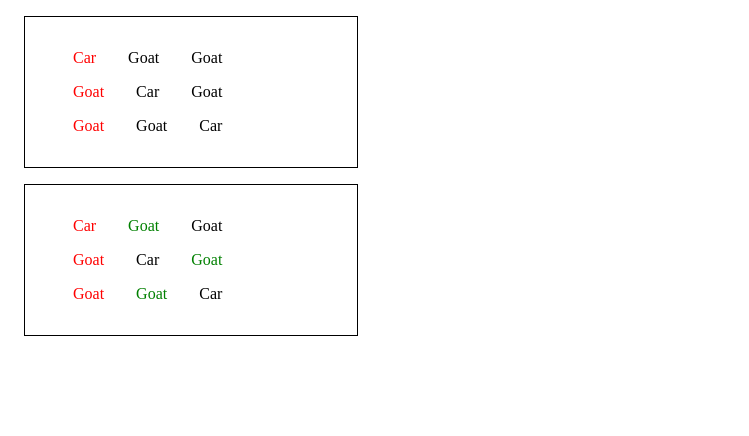
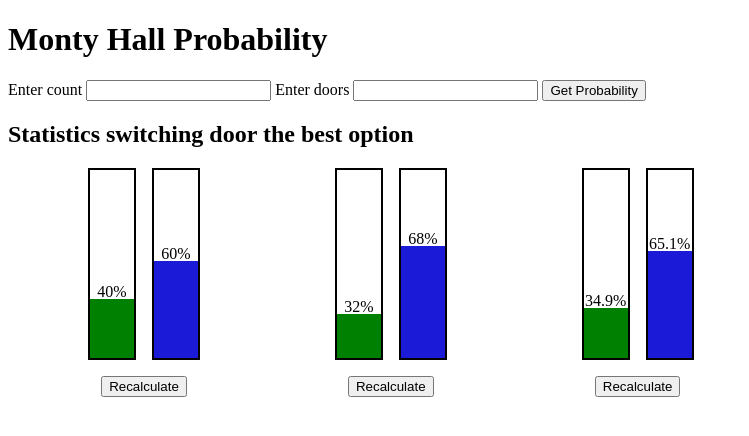
Before and after one commit to nataliarusu/monty-hall, a plain HTML site: page index.html in a window 1280 px wide. Shown: the whole page, without its empty margins (0-749 px from the left). Drawn offline with Linux system fonts and the light colour scheme.

Commit message:
display statistics result

```diff
--- a/index.html
+++ b/index.html
@@ -1,24 +1,29 @@
 <!DOCTYPE html>
 <html lang="en">
-<head>
-    <meta charset="UTF-8">
-    <meta http-equiv="X-UA-Compatible" content="IE=edge">
-    <meta name="viewport" content="width=device-width, initial-scale=1.0">
-    <link rel="stylesheet" href="./style.css">
+  <head>
+    <meta charset="UTF-8" />
+    <meta http-equiv="X-UA-Compatible" content="IE=edge" />
+    <meta name="viewport" content="width=device-width, initial-scale=1.0" />
+    <link rel="stylesheet" href="./style.css" />
+    <script src="./src/createStatisticsItem.js" defer></script>
     <script src="./index.js" defer></script>
     <title>Monty Hall</title>
-</head>
-<body>
-    <div class="probabilities-general">
-        <div ><span class="stick">Car</span><span>Goat</span><span>Goat</span></div>
-        <div><span class="stick">Goat</span><span>Car</span><span>Goat</span></div>
-        <div><span class="stick">Goat</span><span>Goat</span><span>Car</span></div>
+  </head>
+  <body>
+    <h1>Monty Hall Probability</h1>
+    <div>
+      <form>
+        <label for="count">Enter count</label>
+        <input type="text" name="count" id="count" />
+        <label for="doors">Enter doors</label>
+        <input type="text" name="doors" id="doors" />
+        <button type="submit">Get Probability</button>
+      </form>
     </div>
-    <div class="probabilities-stick">
-        <div ><span class="stick">Car</span><span class="opened">Goat</span><span>Goat</span></div>
-        <div><span class="stick">Goat</span><span>Car</span><span class="opened">Goat</span></div>
-        <div><span class="stick">Goat</span><span class="opened">Goat</span><span>Car</span></div>
+    <div class="statistics">
+      <h2>Statistics switching door the best option</h2>
+      <ul class="statistics-items">
+      </ul>
     </div>
-
-</body>
+  </body>
 </html>
--- a/index.js
+++ b/index.js
@@ -1,13 +1,21 @@
-const result = {
-  sticked: 0,
-  switched: 0,
-};
+const statisticsListEl = document.querySelector('.statistics-items');
+
+const statistics=[];
+let itemsGenerated = 0;
 
 const getRandom = (max) => {
   return Math.floor(Math.random() * max + 1);
 };
 
 const getStatistics = (count, doors) => {
+  const result = {
+    iterations: count,
+    doors: doors,
+    sticked: 0,
+    switched: 0,
+    id: new Date().getTime().toString()+itemsGenerated
+  };
+  itemsGenerated++;
   while (count > 0) {
     const carDoor = getRandom(doors); //2
     const userDoor = getRandom(doors);
@@ -18,9 +26,16 @@ const getStatistics = (count, doors) => {
     }
     count--;
   }
+  statistics.push(result);
+  renderResult(result);
+  console.log(statistics)
+  return result;
+};
 
-  console.log(result);
-};
+const renderResult=(result)=>{
+    const li = createStatisticsItem(result);
+    statisticsListEl.append(li)
+}
 getStatistics(10, 3);
 getStatistics(100, 3);
 getStatistics(1000, 3);
--- /dev/null
+++ b/src/createStatisticsItem.js
@@ -0,0 +1,33 @@
+
+
+const createStatisticsItem=(result)=>{
+    const stickPercent=result.sticked*100/result.iterations;
+    const switchPercent=result.switched*100/result.iterations;
+    const li=document.createElement('li');
+    li.classList.add('statistics-item');
+    li.setAttribute('data-count',result.iterations);
+    li.setAttribute('data-doors',result.doors);
+    li.setAttribute('id', result.id);
+    const stickEl = document.createElement('div');
+    stickEl.classList.add('stick');
+    const switchEl = document.createElement('div');
+    switchEl.classList.add('switch');
+    const stickResultEl = document.createElement('span');
+    const switchResultEl  = document.createElement('span');
+    stickResultEl.classList.add('result');
+    switchResultEl.classList.add('result');
+    const stickBar = document.createElement('span');
+    const switchBar = document.createElement('span');
+    stickBar.classList.add('bar');
+    switchBar.classList.add('bar');
+    stickResultEl.innerHTML=`${stickPercent}%`;
+    switchResultEl.innerHTML=`${switchPercent}%`;
+    stickBar.style.setProperty('height', `calc(${stickPercent}% - ${1}rem)`);
+    switchBar.style.setProperty('height', `calc(${switchPercent}% - ${1}rem)`);
+    stickEl.append(stickResultEl, stickBar);
+    switchEl.append(switchResultEl, switchBar);
+    const recalculateBtn=document.createElement('button');
+    recalculateBtn.innerHTML='Recalculate';
+    li.append(stickEl, switchEl, recalculateBtn);
+    return li;
+}
--- a/style.css
+++ b/style.css
@@ -1,22 +1,42 @@
-.probabilities-general,
-.probabilities-stick {
-  margin: 1rem;
-  padding: 1rem;
-  border: 1px solid black;
-  width: 300px;
+* {
+  box-sizing: border-box;
+}
+.statistics-items {
+  list-style: none;
+  margin: 0;
+  display: grid;
+  grid-gap: 10px;
+  grid-template-columns: repeat(auto-fill, minmax(200px, 1fr));
+}
+.statistics-item {
+  display: flex;
+  flex-wrap: wrap;
+  width: 12rem;
+  justify-content: center;
+  gap: 1rem;
 }
 
-.probabilities-general > *,
-.probabilities-stick > * {
-  margin: 1rem;
+.stick,
+.switch {
+  height: 12rem;
+  width: 3rem;
+  border: 2px solid black;
+
+  display: flex;
+  flex-direction: column;
+  justify-content: end;
+  text-align: center;
 }
-.probabilities-general > * > span,
-.probabilities-stick > * > span {
-  margin: 1rem;
+.bar {
+  width: 100%;
 }
-.stick {
-  color: red;
+.result {
+  height: 1rem;
+  font-size: 1rem;
 }
-.opened {
-  color: green;
+.stick .bar {
+  background-color: green;
 }
+.switch .bar {
+  background-color: rgb(27, 27, 215);
+}
```
